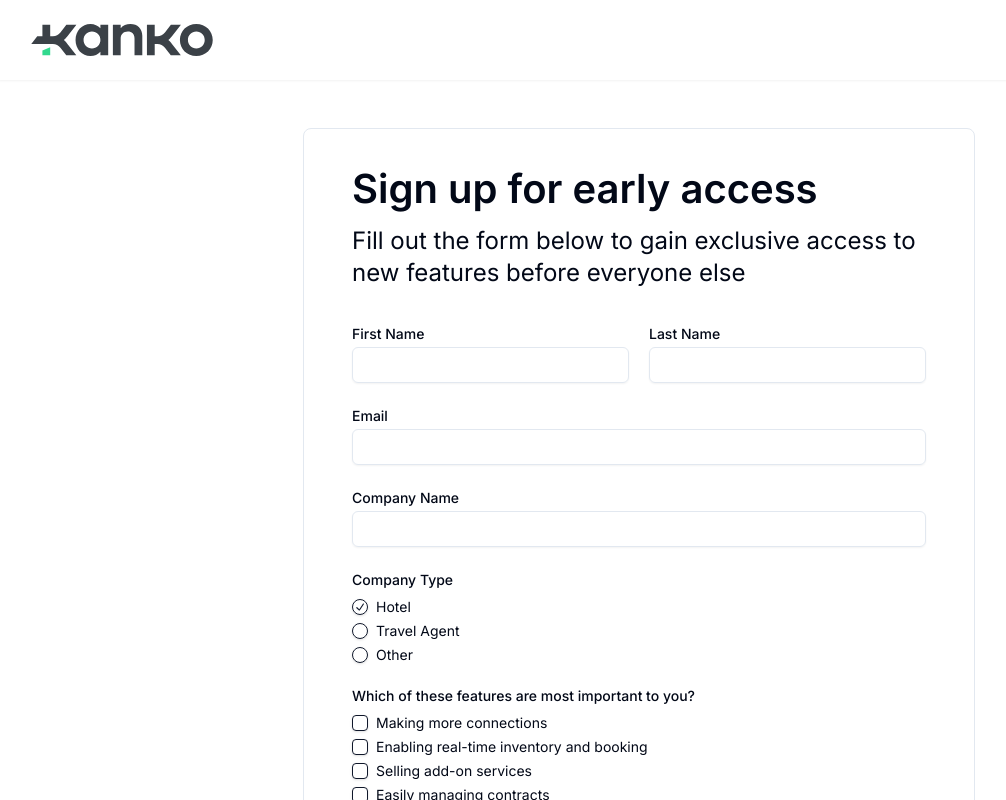
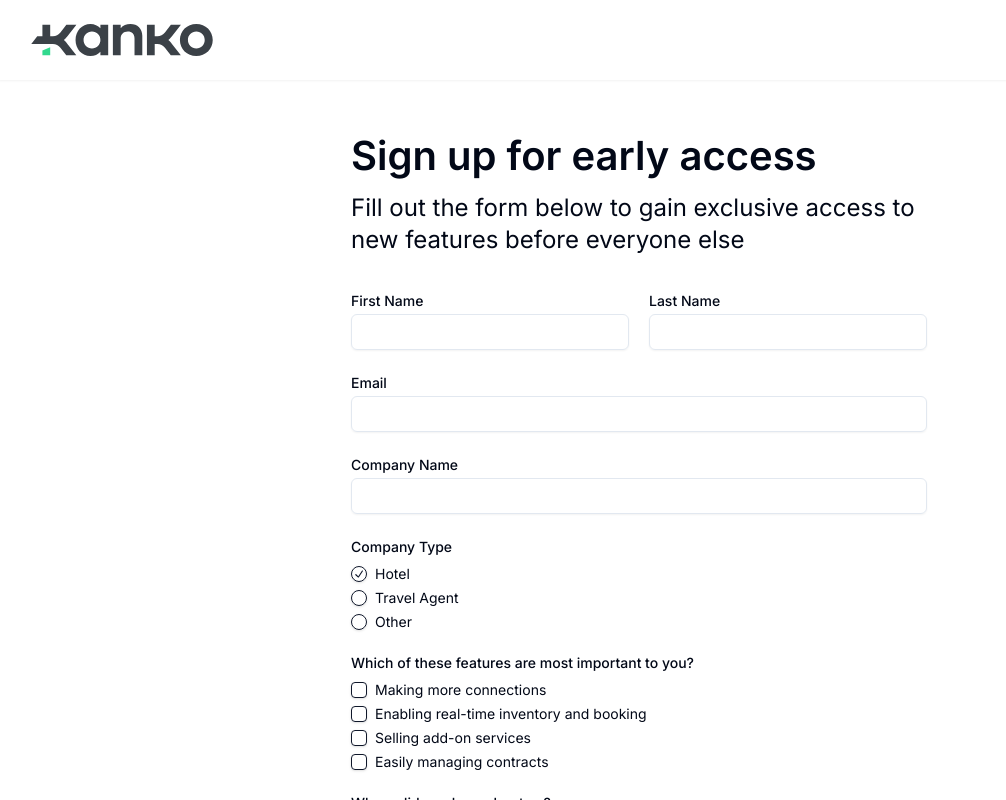
Before and after one commit to kanko-travel/kanko-website, a Next.js app: page /early-access in a window 1280 px wide. Shown: the top 800 px of the page, without its empty margins (1-1007 px from the left). Built offline with nearby package versions, Linux system fonts and the light colour scheme.

Commit message:
updated layout

```diff
--- a/src/app/early-access/page.tsx
+++ b/src/app/early-access/page.tsx
@@ -11,8 +11,8 @@ export default function Home() {
       <main className="">
         <div className="mt-16 w-full">
           <Container>
-            <div className="mx-auto max-w-2xl py-16">
-              <div className="rounded-lg border border-slate-200 px-12 py-8">
+            <div className="mx-auto max-w-xl py-16">
+              {/* <div className="rounded-lg border border-slate-200 px-12 py-8"> */}
               <div className="mb-8 flex flex-col gap-2">
                 <h1 className="text-2xl font-semibold md:text-3xl lg:text-4xl">
                   Sign up for early access
@@ -25,7 +25,7 @@ export default function Home() {
               <Suspense>
                 <EarlyAccessForm />
               </Suspense>
-              </div>
+              {/* </div> */}
             </div>
           </Container>
         </div>
```
Lines whose indentation alone changed are shown as unchanged.
